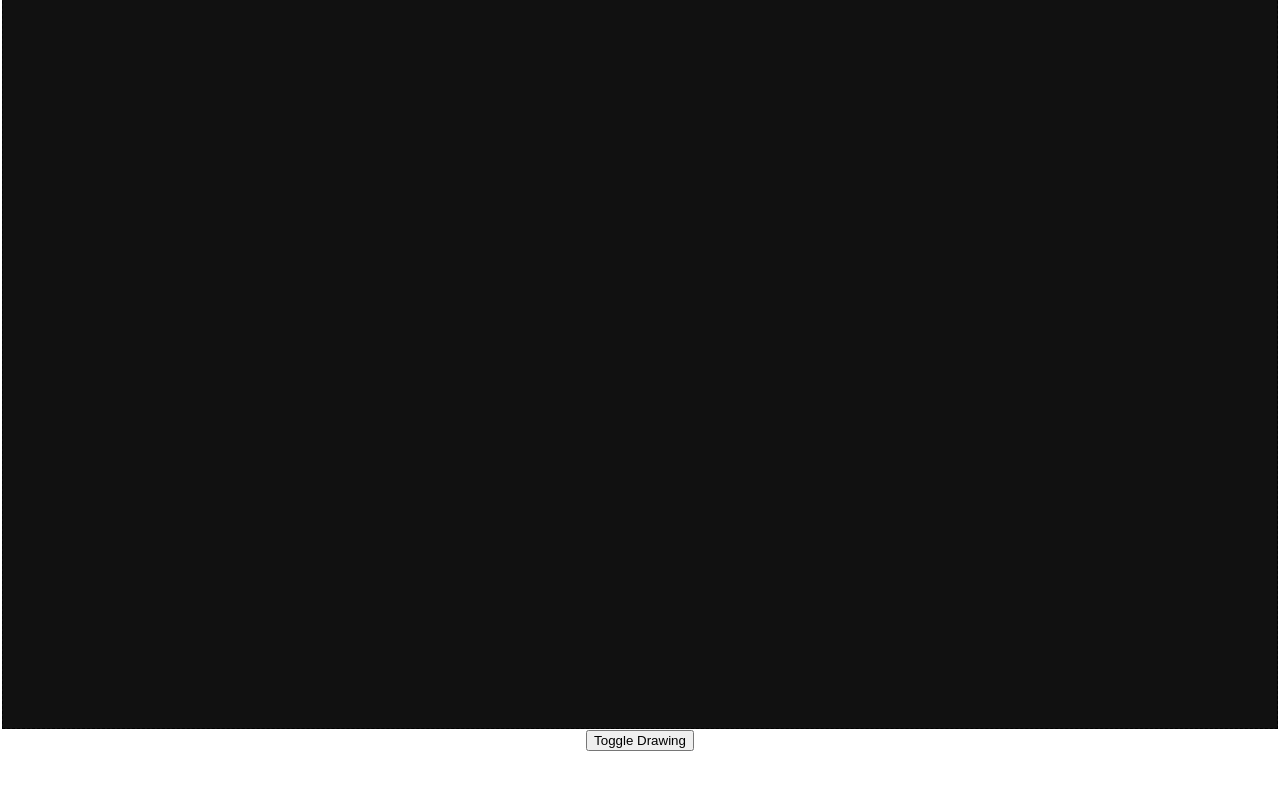
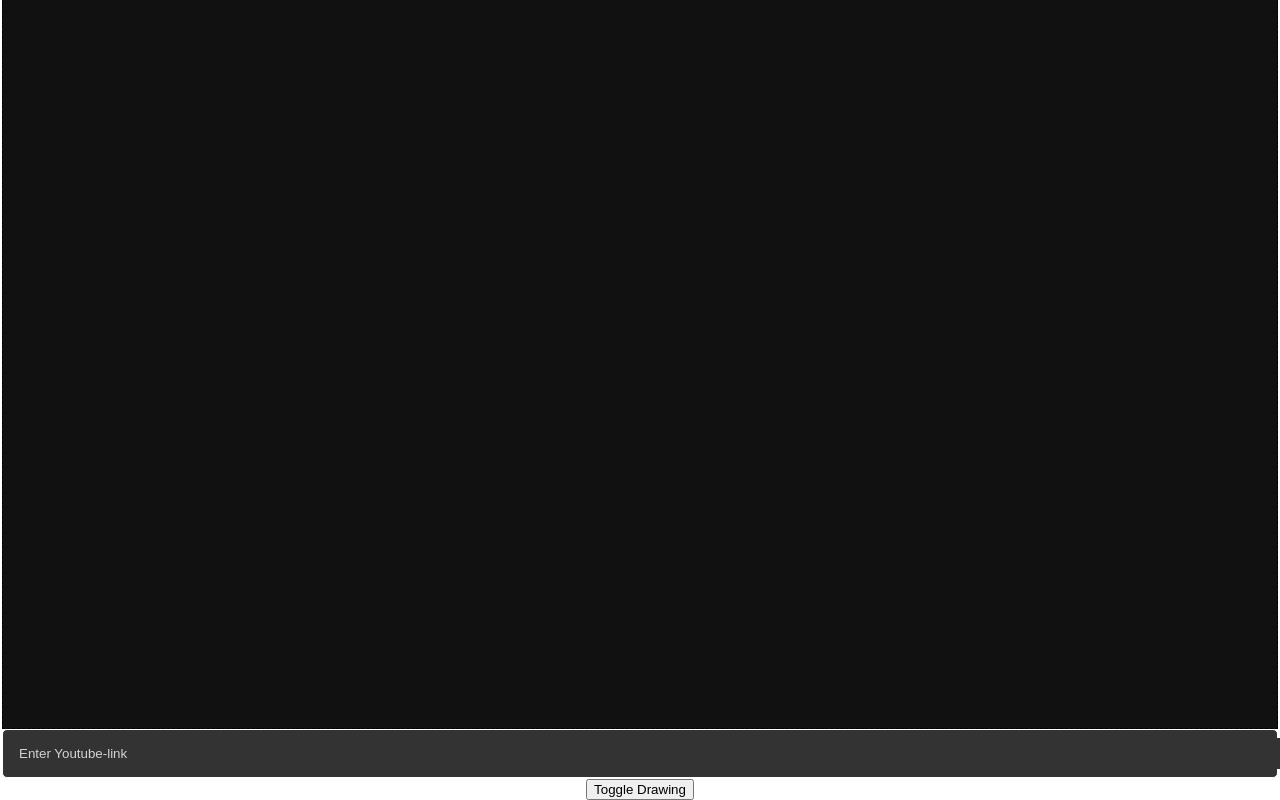
Before and after one commit to MatthewLacerda2/DontBoard, a React (Create React App) app in the folder front-end/: page / in a window 1280 px wide. Shown: the part 1887-2687 px from the top of the page. Before the commit the page ends 2638 px from the top, so only its background shows below. Built offline with nearby package versions, Linux system fonts and the light colour scheme.

Commit message:
inputyoutube

```diff
--- a/front-end/src/App.js
+++ b/front-end/src/App.js
@@ -3,11 +3,13 @@ import React from 'react';
 import DndBoard from './components/DndBoard.tsx';
 import ButtonUpload from './components/ButtonUpload';
 import ButtonDraw from './components/ButtonDraw';
+import InputYoutube from './components/InputYoutube.tsx';
 
 function App() {
   return (
     <div className="App">
       <DndBoard />
+      <InputYoutube />
       <ButtonUpload />
       <ButtonDraw />
     </div>
--- a/front-end/src/components/DndBoard.tsx
+++ b/front-end/src/components/DndBoard.tsx
@@ -3,11 +3,13 @@ import DndImage from './DndImage';
 import DndVideo from './DndVideo';
 import DndAudio from './DndAudio';
 import DndText from './DndText';
+import { isValidYoutubeLink } from './youtubeUtils.ts';
 import DrawingBoard from './DrawingBoard';
 import '../App.css';
+//How many imports? //Yes
 
 interface MediaItem {
-  type: 'image' | 'video' | 'audio' | 'text';
+  type: 'image' | 'video' | 'audio' | 'text' | 'youtube';
   src: string;
   name: string;
   text?: string;
@@ -83,6 +85,7 @@ const DndBoard: React.FC = () => {
   };
 
   const handleDrop = (eve: React.DragEvent<HTMLDivElement>) => {
+
     eve.preventDefault();
 
     const files = eve.dataTransfer.files;
@@ -99,19 +102,19 @@ const DndBoard: React.FC = () => {
       let type: MediaItem['type'];
       const defaultPosition: MediaPosition = { x: 0, y: 0 };
 
-      if (file.type.startsWith('image/')) {
-        type = 'image';
-      } else if (file.type.startsWith('audio/')) {
-        type = 'audio';
-        defaultPosition.x = 40;
-      } else if (file.type.startsWith('video/')) {
-        type = 'video';
-      } else if (file.type === 'text/plain') {
+      if (file.type === 'text/plain') {
 
+        const reader = new FileReader();
         type = 'text';
-        const reader = new FileReader();
+
         reader.onload = (event) => {
+
           const textContent = event.target?.result as string;
+
+          if(isValidYoutubeLink(textContent)) {
+            type='youtube';
+          }
+
           const newItem: MediaItem = {
             type,
             src: URL.createObjectURL(file),
@@ -125,12 +128,21 @@ const DndBoard: React.FC = () => {
         };
         reader.readAsText(file);
 
+        return;
+      }
+
+      if (file.type.startsWith('image/')) {
+        type = 'image';
+      } else if (file.type.startsWith('audio/')) {
+        type = 'audio';
+        defaultPosition.x = 40;
+      } else if (file.type.startsWith('video/')) {
+        type = 'video';
       } else {
         console.warn('Unsupported file format:', file.name);
         continue;
       }
 
-      if (type !== 'text') {
       const newItem: MediaItem = {
         type,
         src: URL.createObjectURL(file),
@@ -140,7 +152,6 @@ const DndBoard: React.FC = () => {
       setMedia((prevMedia) => [...prevMedia, newItem]);
       setPositions([...positions, defaultPosition]);
       setInitialPositions([...initialPositions, defaultPosition]);
-      }
     }
   };
 
@@ -243,7 +254,6 @@ const DndBoard: React.FC = () => {
       >
         {drawingMode ? 'Draw ON' : 'Draw OFF'}
       </button>
-
     </div>
   );
 };
--- /dev/null
+++ b/front-end/src/components/InputYoutube.css
@@ -0,0 +1,37 @@
+.input-youtube {
+  background-color: #333;
+  border: 1px solid white;
+  border-radius: 5px;
+  padding: 8px;
+}
+
+.input-youtube input {
+  width: 100%;
+  background-color: #333;
+  color: white;
+  border: none;
+  border-radius: 5px;
+  padding: 8px;
+  outline: none;
+}
+
+.input-youtube input::placeholder {
+  color: lightgrey;
+}
+
+.input-youtube.invalid input::placeholder {
+  color: red;
+  animation: shake 0.5s ease-in-out;
+}
+
+@keyframes shake {
+  0%, 100% {
+    transform: translateX(0);
+  }
+  25%, 75% {
+    transform: translateX(-5px);
+  }
+  50% {
+    transform: translateX(5px);
+  }
+}
--- /dev/null
+++ b/front-end/src/components/InputYoutube.tsx
@@ -0,0 +1,53 @@
+import React, { useState, useRef, ChangeEvent, KeyboardEvent } from 'react';
+import { isValidYoutubeLink } from './youtubeUtils.ts';
+import './InputYoutube.css'
+
+interface InputYoutubeProps {
+  onLinkSubmit: (link: string) => void;
+}
+
+const InputYoutube: React.FC<InputYoutubeProps> = ({ onLinkSubmit }) => {
+
+  const [inputValue, setInputValue] = useState<string>('');
+  const [isValidLink, setIsValidLink] = useState<boolean>(true);
+  const inputRef = useRef<HTMLInputElement>(null);
+
+  const handleInputChange = (event: ChangeEvent<HTMLInputElement>) => {
+    setInputValue(event.target.value);
+    setIsValidLink(true); // Reset validation when typing
+  };
+
+  const handleKeyPress = (event: KeyboardEvent<HTMLInputElement>) => {
+    if (event.key === 'Enter' || event.keyCode === 13) {
+
+      if (isValidYoutubeLink(inputValue)) {
+        onLinkSubmit(inputValue);
+        setInputValue('');
+
+      } else {
+        setIsValidLink(false);
+        setTimeout(() => {
+          setIsValidLink(true);
+          if (inputRef.current) {
+            inputRef.current.focus(); // Keep focus on the input after validation message
+          }
+        }, 5000); // Reset after 5 seconds
+      }
+    }
+  };
+
+  return (
+    <div className={`input-youtube ${isValidLink ? '' : 'invalid'}`}>
+      <input
+        type="text"
+        placeholder={isValidLink ? 'Enter Youtube-link' : 'Invalid link'}
+        value={inputValue}
+        onChange={handleInputChange}
+        onKeyPress={handleKeyPress}
+        ref={inputRef}
+      />
+    </div>
+  );
+};
+
+export default InputYoutube;
--- /dev/null
+++ b/front-end/src/components/youtubeUtils.ts
@@ -0,0 +1,5 @@
+export const isValidYoutubeLink = (link: string): boolean => {
+  // Regular expression for a basic YouTube video URL
+  const youtubeRegex = /^(https?:\/\/)?(www\.)?(youtube\.com\/(embed\/|v\/|watch\?v=)|youtu\.be\/)([a-zA-Z0-9_-]{11})$/i;
+  return youtubeRegex.test(link);
+};
```
Also changed, not shown: front-end/src/components/DndVideo.tsx (line endings or trailing spaces). Lines whose indentation alone changed are shown as unchanged.
